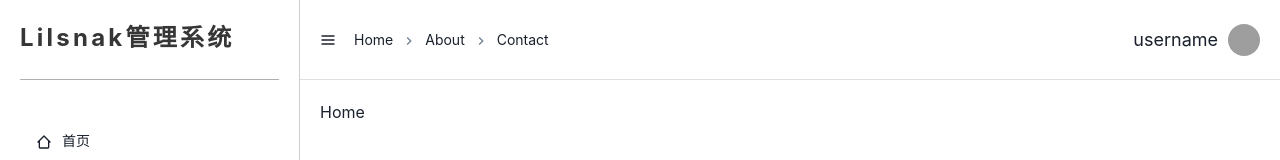
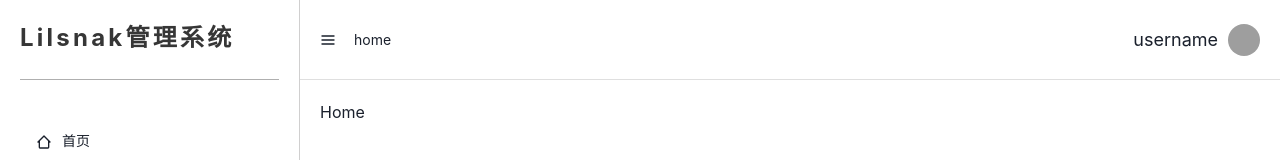
Before and after one commit to SnakeLil/react-admin-dashboard, a React (Create React App) app: page /home in a window 1280 px wide. Shown: the top 160 px of the page. Built offline with nearby package versions, Linux system fonts and the light colour scheme; grey boxes are pictures that could not be loaded.

Commit message:
router init

```diff
--- a/src/components/layout/navbar/Navbar.jsx
+++ b/src/components/layout/navbar/Navbar.jsx
@@ -14,9 +14,13 @@ import {
 import { useLocation } from 'react-router-dom'
 export default function Navbar() {
   const location = useLocation()
-  console.log(location)
-  const renderPath = ()=>{
 
+  const renderPath = (path)=>{
+    return path.slice(1).split('/').map((item,index)=>{
+      return <BreadcrumbItem key={index}>
+      <BreadcrumbLink href={path} style={{ fontSize: '14px' }}>{item}</BreadcrumbLink>
+    </BreadcrumbItem>
+    })
   }
   return (
     <div className='navbar'>
@@ -26,17 +30,7 @@ export default function Navbar() {
 
         <Breadcrumb spacing='8px' separator={<ChevronRightIcon color='gray.500' />}>
 
-          <BreadcrumbItem>
-            <BreadcrumbLink href='#' style={{ fontSize: '14px' }}>Home</BreadcrumbLink>
-          </BreadcrumbItem>
-
-          <BreadcrumbItem>
-            <BreadcrumbLink href='#' style={{ fontSize: '14px' }}>About</BreadcrumbLink>
-          </BreadcrumbItem>
-
-          <BreadcrumbItem isCurrentPage>
-            <BreadcrumbLink href='#' style={{ fontSize: '14px' }}>Contact</BreadcrumbLink>
-          </BreadcrumbItem>
+          {renderPath(location.pathname)}
         </Breadcrumb>
       </div>
       <div className="right">
```
